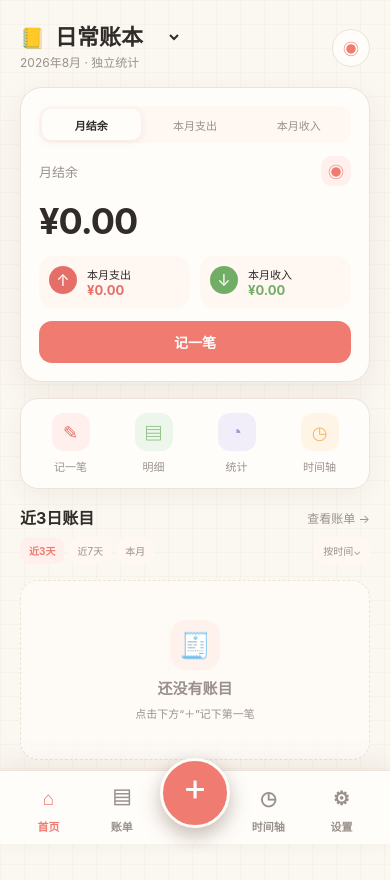
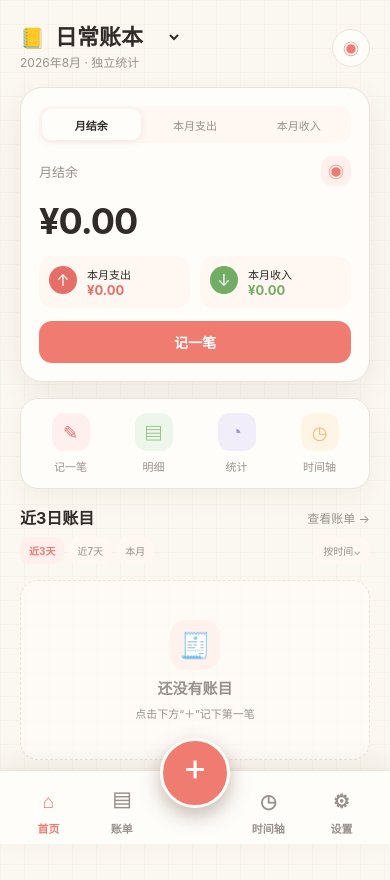
Before and after one commit to xdw-h/money, a Vue app: page / in a window 390 px wide. Built offline with nearby package versions, Linux system fonts and the light colour scheme.

Commit message:
build mobile bookkeeping PWA

```diff
--- a/src/styles/base.css
+++ b/src/styles/base.css
@@ -23,6 +23,6 @@ a { color: inherit; text-decoration: none; }
 .bottom-nav > a { position: relative; z-index: 1; min-width: 0; min-height: 52px; display: grid; place-items: center; gap: 2px; font-size: 11px; font-weight: 650; color: var(--muted); }
 .bottom-nav > a::before { content: attr(data-icon); font-size: 19px; line-height: 1; }
 .bottom-nav > a.router-link-active { color: var(--primary); }
-.bottom-nav .add-record { justify-self: center; width: 70px; height: 70px; min-height: 70px; margin-top: -38px; border: 3px solid var(--surface); border-radius: 50%; background: var(--primary); color: white; box-shadow: 0 8px 20px rgba(var(--shadow),.34); font-size: 0; }
+.bottom-nav .add-record { justify-self: center; width: 70px; height: 70px; min-height: 70px; transform: translateY(-41px); border: 3px solid var(--surface); border-radius: 50%; background: var(--primary); color: white; box-shadow: 0 8px 20px rgba(var(--shadow),.34); font-size: 0; }
 .bottom-nav .add-record::before { content: '+'; font-size: 38px; font-weight: 400; line-height: 1; }
 @media (prefers-reduced-motion: reduce) { *, *::before, *::after { scroll-behavior: auto !important; transition: none !important; } }
```
